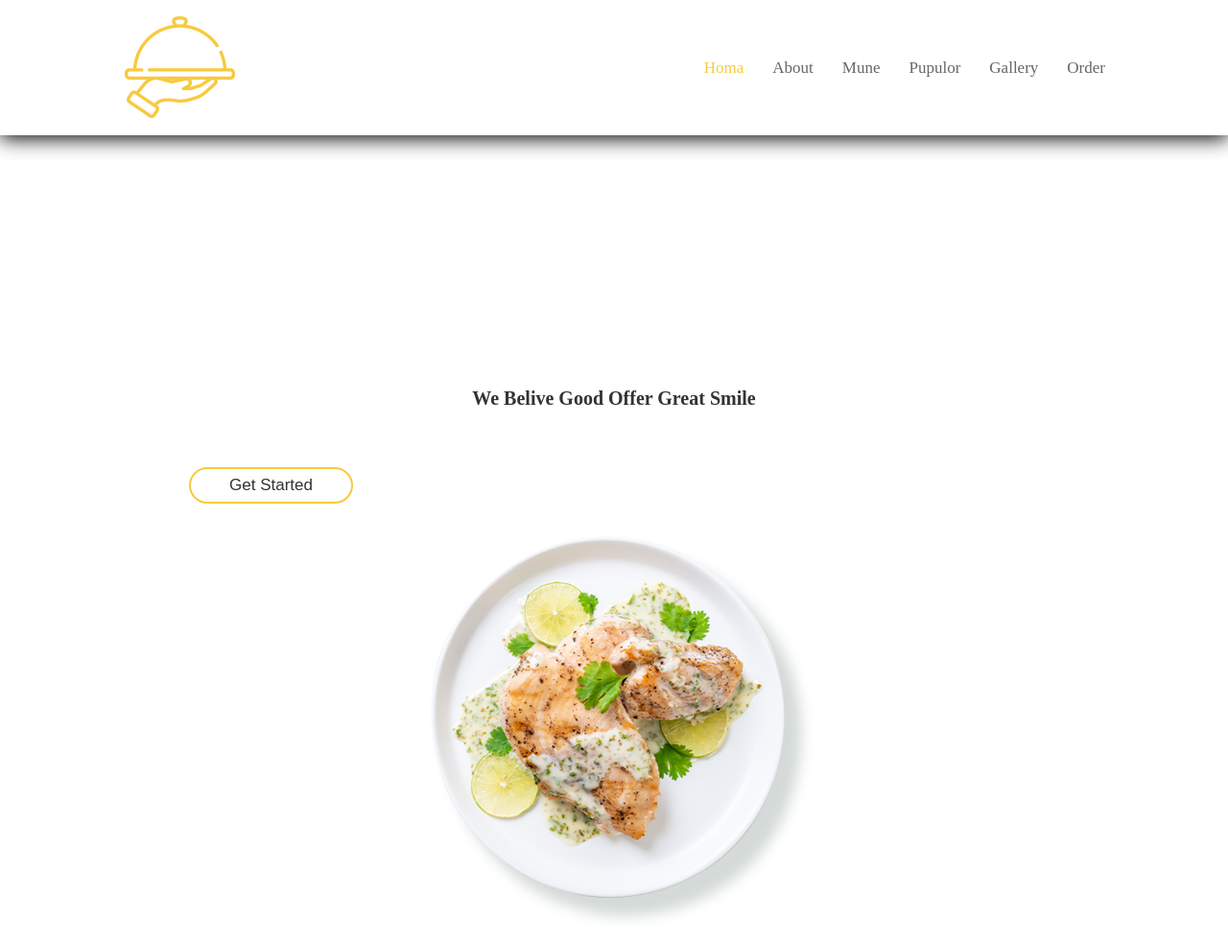
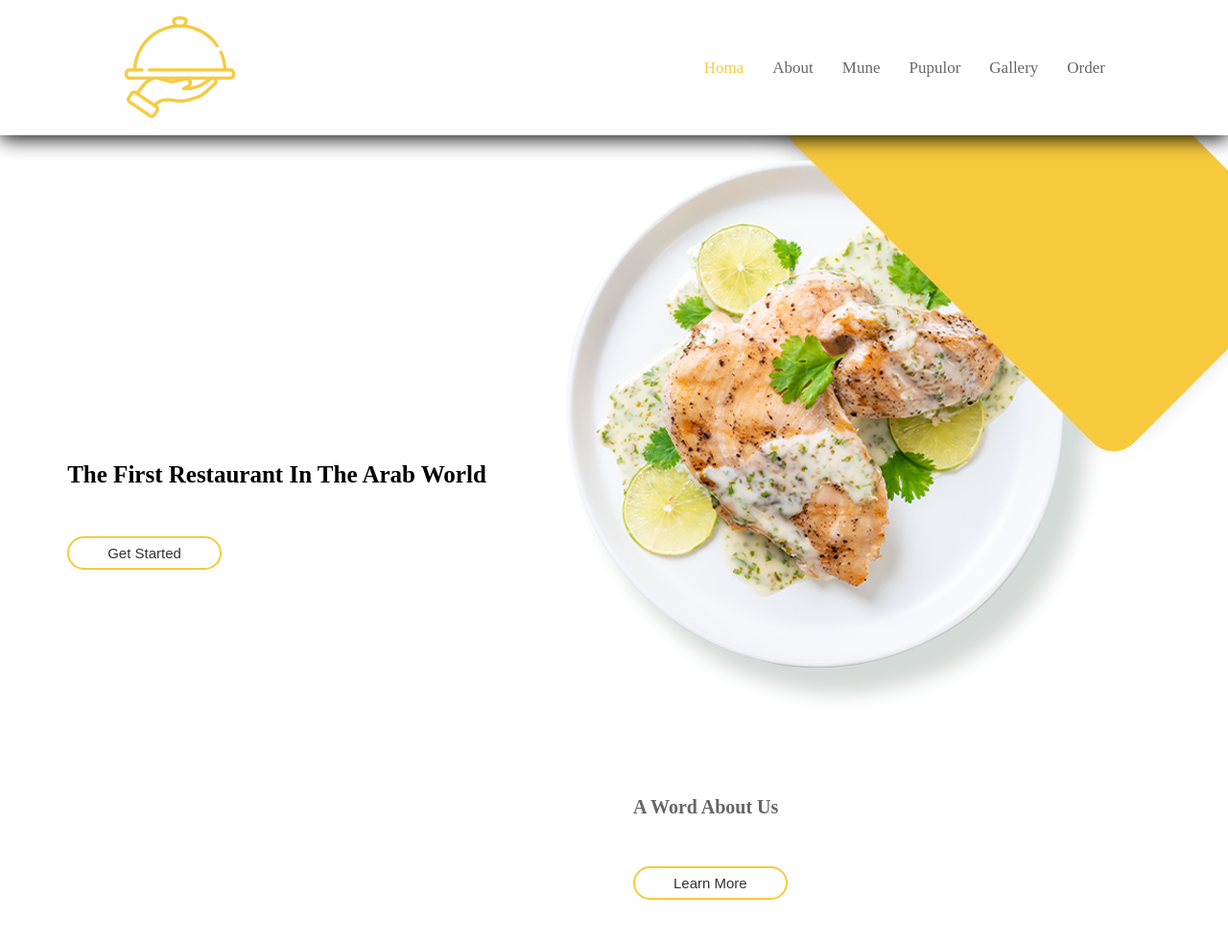
Before and after one commit to MohammadHussain98/MERAKI_Academy_Project_2., a plain HTML site: page index.html in a window 1280 px wide. Shown: the whole page at 96% size. Drawn offline with nearby package versions, Linux system fonts and the light colour scheme.

Commit message:
modifcation

```diff
--- a/index.html
+++ b/index.html
@@ -7,7 +7,15 @@
 
     <!--Apping Links-->
 
+    <!--libray jquery-->
+
+    <script src="https://code.jquery.com/jquery-3.6.0.js"
+    integrity="sha256-H+K7U5CnXl1h5ywQfKtSj8PCmoN9aaq30gDh27Xc0jk="
+    crossorigin="anonymous"></script>
+
+        <!--css link-->
     <link rel="stylesheet" href="style.css"/>
+
     <title>Document</title>
 </head>
 <body>
@@ -36,27 +44,39 @@
 <!-- Home section starts -->
 
 <section class="home" id="home">
-    <div class="content">
-        <h3>We belive good offer great smile</h3>
+    <div >
+
         <p class="text">
-            We belive good offer great smile
+            The first restaurant in the Arab world
+            <!--We belive good offer great smile-->
         </p>
              <a href="#"><button class="btn">get started</button></a>
     </div>
 
 <div class="image">
 
-    <img src="home.png" width="500px" alt="">
+    <img src="home.png"   alt="">
 </div>
 
 </section>
 
+<!-- Home section ends -->
+
+<!-- about section start -->
+
+   <section class="about" id="about">
+<div class="image"></div>
+<div class="content">
+
+    <h3>a word about us</h3>
+
+    <a href="#"><button class="btn"> learn more </button></a>
+
+</div>
+   </section>
 
 
-<!-- Home section ends -->
-
-
-
+<!-- about section ends -->
 
 <script src="main.js"></script>
 </body>
--- a/style.css
+++ b/style.css
@@ -17,7 +17,7 @@
     text-align: center;
     font-weight: bold;
     font-size: 25px;
-    margin-top: 240px;
+    margin-top: 200px;
 
 }
 
@@ -59,14 +59,18 @@ section{
 }
 
 .btn{
-    font-size: 1.7rem;
+    font-size: 1.5rem;
     padding:.7rem 4rem;
     border-radius: 5rem;
     margin-top: 5rem;
     background: none;
     color:#333;
     cursor: pointer;
-    border:.2rem solid var(--yellow);
+    border: 0.2rem solid var(--yellow);
+}
+
+.btn:hover{
+    background: #F7CA3E;
 }
 
 
@@ -120,14 +124,16 @@ display: none;
 
 
 
+@media (max-width){
+    html{
+        font-size: 55%;
+    }
+
+}
 
 
 
 @media(max-width:768px){
-
-    html{
-        font-size: 55%;
-    }
 
 
 header #menu-bar{
@@ -187,6 +193,37 @@ z-index: 0;
 overflow: hidden;
 }
 
+.home::before,
+.home::after{
+    position: absolute;
+    content: '';
+    top: 5rem; right:-6rem;
+    background:var(--yellow);
+    border-radius: 3rem;
+    transform: rotate(45deg);
+    height: 30rem;
+    width: 50rem;
+    z-index: -2rem;
+    animation: animte 1s linear 1;
+}
+
+
+@keyframes animte {
+    0%{
+    transform:rotate(-45deg) translateY(-40px);
+
+   }
+ }
+
+
+ .home::before{
+     top: 7px;
+     background: #fff;
+     box-shadow: 0rem 1rem 4rem rgb(0, 0, 0, 1);
+     z-index: -1;
+
+ }
+
 
 .home.image{
 flex: 1 1 39rem;
@@ -196,19 +233,28 @@ flex: 1 1 39rem;
     width:100%;
 }
 
-
-.home.content{
-    flex: 1 1 39rem;
-    }
-
-.home .content h3{
-    color:#333;
-    font-size: 6rem;
+.about{
+    display: flex;
+    color: #666;
+    padding: 1rem;
+    font-size: 2rem;
 }
 
+.about .image{
+    flex:1 1 40rem;
+    height: 60rem;
+    background-image: url();
+    background-position: center;
+    background-blend-mode:screen;
 
-.home .content p{
-    color: #333;
+}
+
+.about .content{
+    flex:1 1 40rem;
+    padding: 2rem;
+}
+
+.about .content h3{
     font-size: 2rem;
-    padding:1rem 0 ;
+    color:#666;
 }
```
